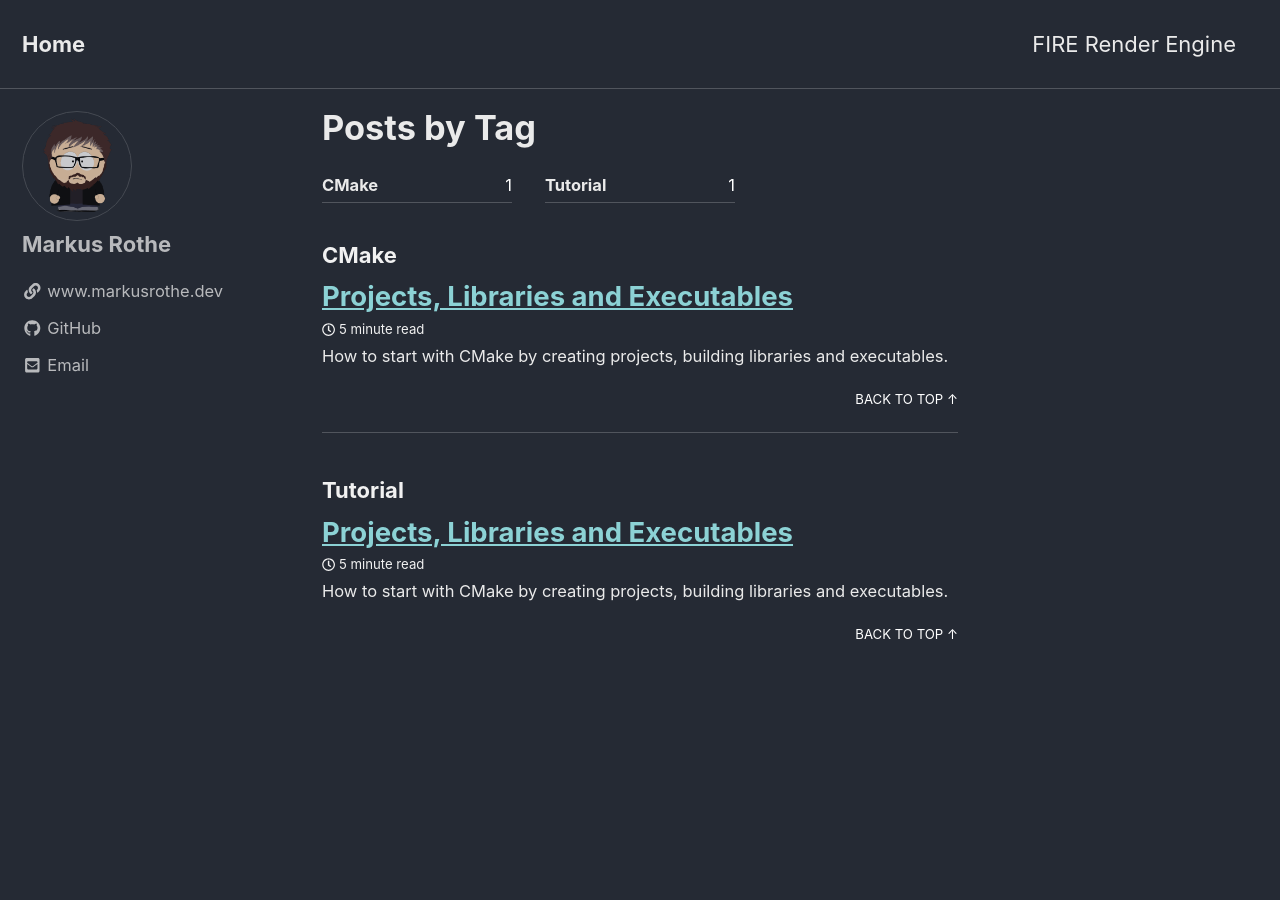
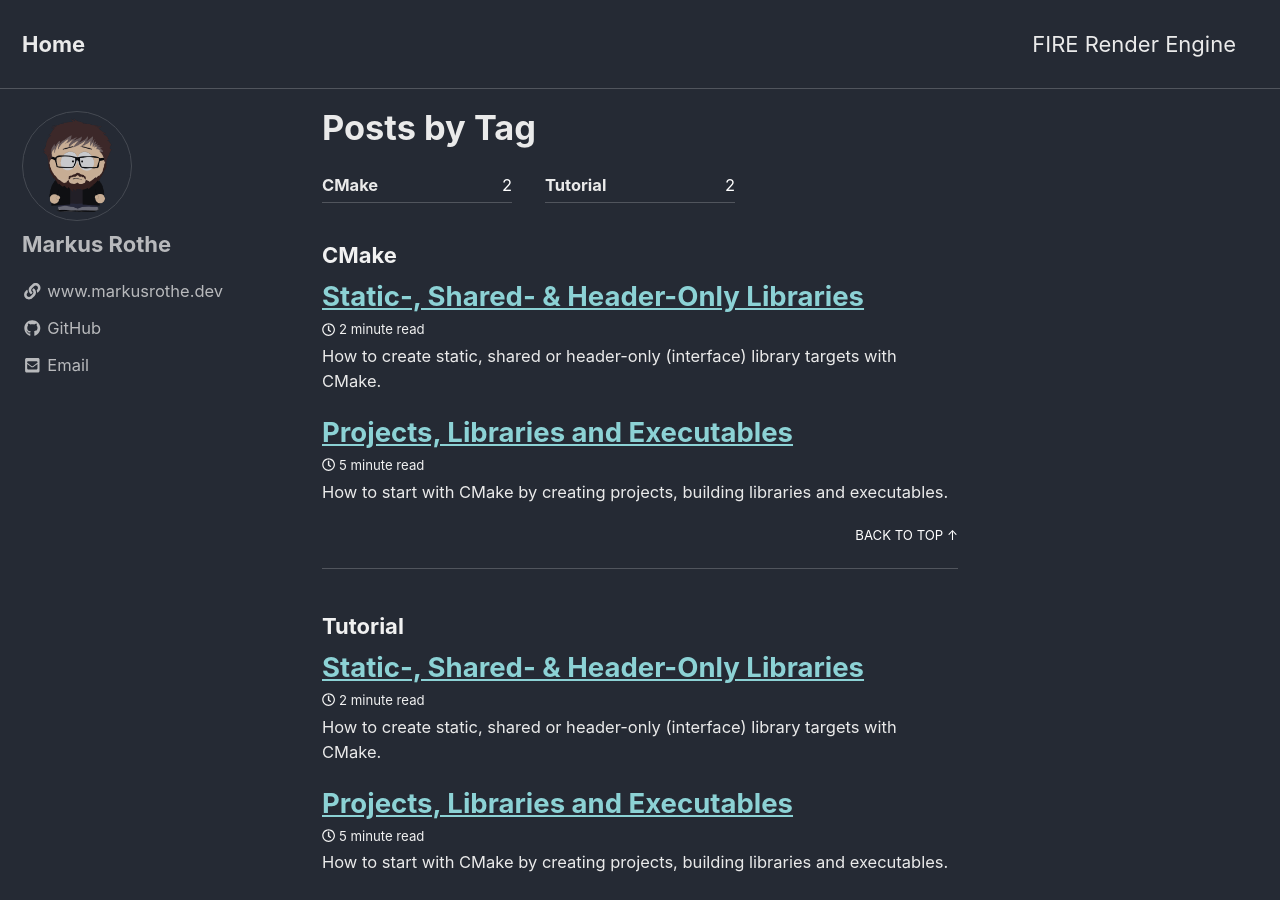
Before and after one commit to markusrothe/markusrothe.github.io, a Jekyll site: the page built from _pages/tags.md, in a window 1280 px wide and 900 px high. Built offline with Jekyll 4.4.1, drawn with Linux system fonts in a browser that asks for light colours; cached includes are drawn as plain includes; nearby versions of some CDN libraries; some of the changed lines change nothing that is shown.

Commit message:
Add post about static, shared and interface libs

```diff
--- a/_data/navigation.yml
+++ b/_data/navigation.yml
@@ -13,3 +13,5 @@ side:
     children:
       - title: "Projects, Libraries and Executables"
         url: /Projects-Libraries-Executables/
+      - title: "Static-, Shared- & Header-Only libs"
+        url: /Static-Shared-Header-Only-Libraries/
--- /dev/null
+++ b/_posts/2019-06-07-Static-Shared-Header-Only-Libraries.md
@@ -0,0 +1,106 @@
+---
+title: "Static-, Shared- & Header-Only Libraries"
+layout: single
+tags: [CMake, Tutorial]
+toc: true
+excerpt: How to create static, shared or header-only (interface) library targets with CMake.
+---
+
+Learn how to create different types of libraries in CMake.
+Throughout the post, we'll consider the following folder structure:
+
+{% highlight ascii linenos %}
+MyProject/
+├── CMakeLists.txt
+├── foo/
+│   ├── CMakeLists.txt
+│   ├── include/
+│   │   ├── foo_headerOnly.h
+│   │   └── foo.h
+│   └── src/
+│       └── foo.cpp
+└── bar/
+    ├── CMakeLists.txt
+    └── src/
+        └── main.cpp
+{% endhighlight %}
+
+`foo` contains the code for the different library types that we want to create.
+`bar` is an executable that links against the different libs.
+
+# Static Library Targets
+A static library bundles a set of functions and variables that have been compiled.
+Linking against the static library leads to the code of the library being merged into another library or executable.
+Only the code that is referenced by the client will get merged.
+
+In CMake, a static library target can be created explicitly by adding the `STATIC` keyword to the call to `add_library`:
+
+{% highlight cmake linenos %}
+add_library(fooStatic STATIC
+    include/foo.h
+    src/foo.cpp
+)
+{% endhighlight %}
+
+# Shared Library Targets
+A shared library is not linked into an application during the build.
+It is loaded during runtime by the application that wants to use it.
+This has the advantage that the code of the shared library can be shared among different applications.
+The disadvantage, though, is that managing the dependencies to shared libraries can become quite difficult in contrast to a static lib where one can be sure that the lib is present in a proper version.
+
+In CMake, a shared library target can be created by adding the `SHARED` keyword to the call to `add_library`.
+
+{% highlight cmake linenos %}
+add_library(foo SHARED
+    include/foo.h
+    src/foo.cpp
+)
+set_target_properties(foo
+    PROPERTIES
+    POSITION_INDEPENDENT_CODE 1
+)
+{% endhighlight %}
+
+Note that a shared library has to be compiled as position independent because no matter at which memory address the library is going to be loaded, it still has to function properly.
+The `POSITION_INDEPENDENT_CODE` property (which can be set via the call to `set_target_properties()`) makes sure that the library is compiled with the `-fPIC` compiler flag.
+
+# Header-Only Library Targets
+A header-only library has the benefit that it does not need to be compiled into a library.
+However, handling dependencies to other libraries might prevent the creation of such a library.
+Additionally, all source code of a header-only library is published which is something that a library creator might not want.
+
+In CMake, a header-only library target is called an Interface library and is created by adding the `INTERFACE` keyword to the call to `add_library`:
+
+{% highlight cmake linenos %}
+add_library(fooHeaderOnly INTERFACE)
+target_include_directories(fooHeaderOnly
+    INTERFACE
+        $<BUILD_INTERFACE:${CMAKE_CURRENT_SOURCE_DIR}/include>
+        $<INSTALL_INTERFACE:include>
+)
+{% endhighlight %}
+
+Although no build output is created, properties can still be set on the target. Basically, the interface library target can be used in the same way as any other target.
+Note that properties can only be set on the "Interface level".
+That means, the target's INTERFACE_* properties can be set.
+Other properties that would require some kind of build-output cannot be set.
+
+# Object Libraries
+If a library is to be built both as a shared lib and as a static lib, CMake allows to create so-called object library targets.
+This type of library target allows for the code to only be compiled once and not separately for each lib.
+
+{% highlight cmake linenos %}
+add_library(objfoo OBJECT
+    include/foo.h
+    src/foo.cpp
+)
+add_library(foo SHARED $<TARGET_OBJECTS:objfoo>)
+add_library(fooStatic STATIC $<TARGET_OBJECTS:objfoo>)
+{% endhighlight %}
+
+The shared and static library targets can then be declared by using the `TARGET_OBJECTS` property of the object library target.
+
+# Code & Resources
+
+The code for this post can be found on Github via the following tag:
+[Static-, Shared- & Header-Only libs](https://github.com/markusrothe/cmake_essentials/tree/Static-Shared-Header-Only-Libraries)
```
